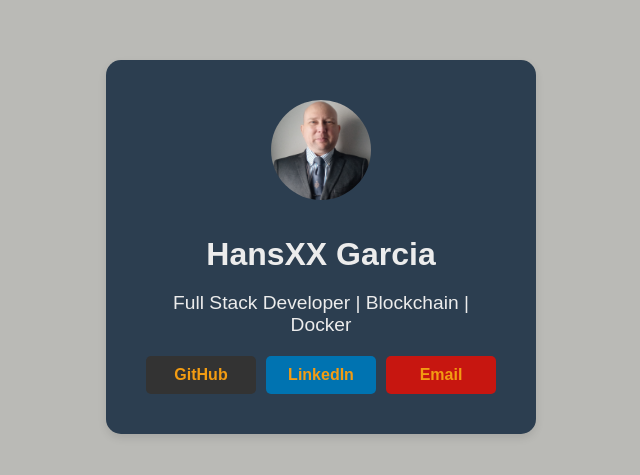
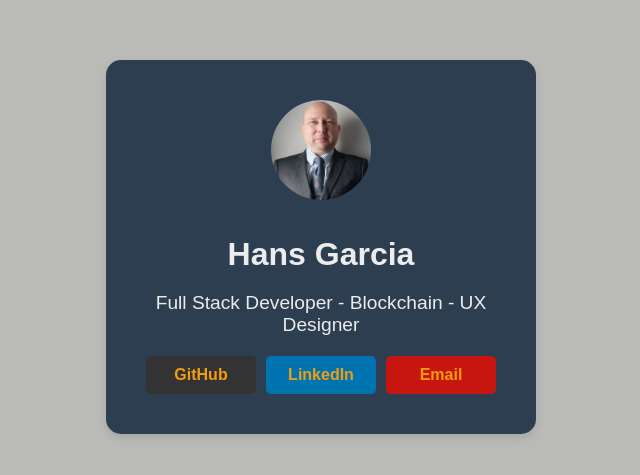
Before and after one commit to Hans-Rafael/hans-rafael.github.io, a React (Vite) app: page / in a window 1280 px wide. Shown: the part 153-628 px from the top of the page, without its empty margins (319-959 px from the left). Built offline with nearby package versions, Linux system fonts and the light colour scheme.

Commit message:
add new favicon

```diff
--- a/index.html
+++ b/index.html
@@ -2,7 +2,7 @@
 <html lang="en">
   <head>
     <meta charset="UTF-8" />
-    <link rel="icon" type="image/svg+xml" href="/vite.svg" />
+    <link rel="icon" type="image/svg+xml" href="/favicon.ico" />
     <meta name="viewport" content="width=device-width, initial-scale=1.0" />
     <title>Hans-Garcia-Portfolio</title>
   </head>
--- a/src/App.tsx
+++ b/src/App.tsx
@@ -7,11 +7,8 @@ export default function App() {
     <div className="card">
       <Avatar />
       <div className="data">
-        <h1>HansXX Garcia</h1>
-        {/* <div className="row">
-          <h3>Desarrollador Full Stack | Blockchain | Docker</h3> */}
-        <p>Full Stack Developer | Blockchain | Docker</p>
-        {/* </div> */}
+        <h1>Hans Garcia</h1>
+        <p>Full Stack Developer - Blockchain - UX Designer</p>
         <SocialLinks />
       </div>
     </div>
--- a/src/assets/styles.css
+++ b/src/assets/styles.css
@@ -98,7 +98,7 @@ p {
   opacity: 0.8;
 }
 
-/* 📱 Responsive para pantallas grandes */
+/* Responsive para pantallas grandes */
 @media (min-width: 600px) {
   .social-links {
     flex-direction : row;
```
